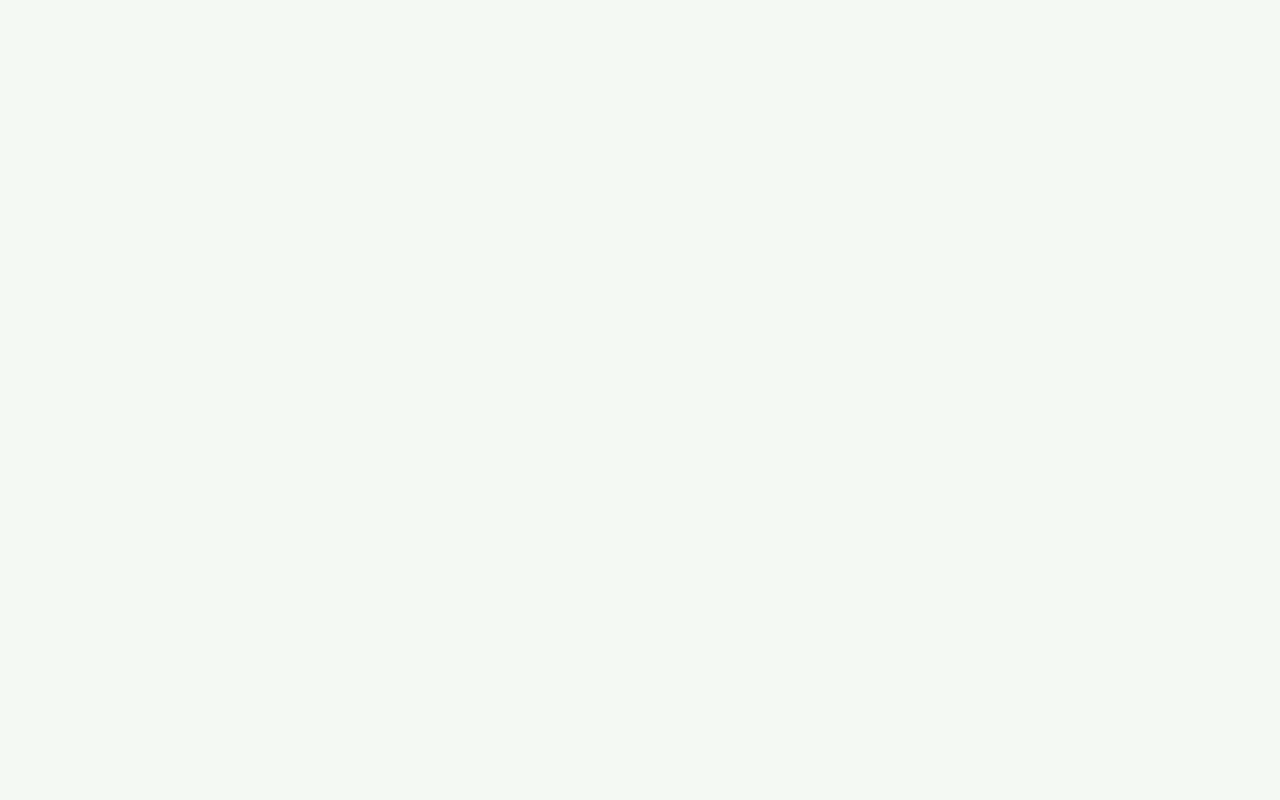
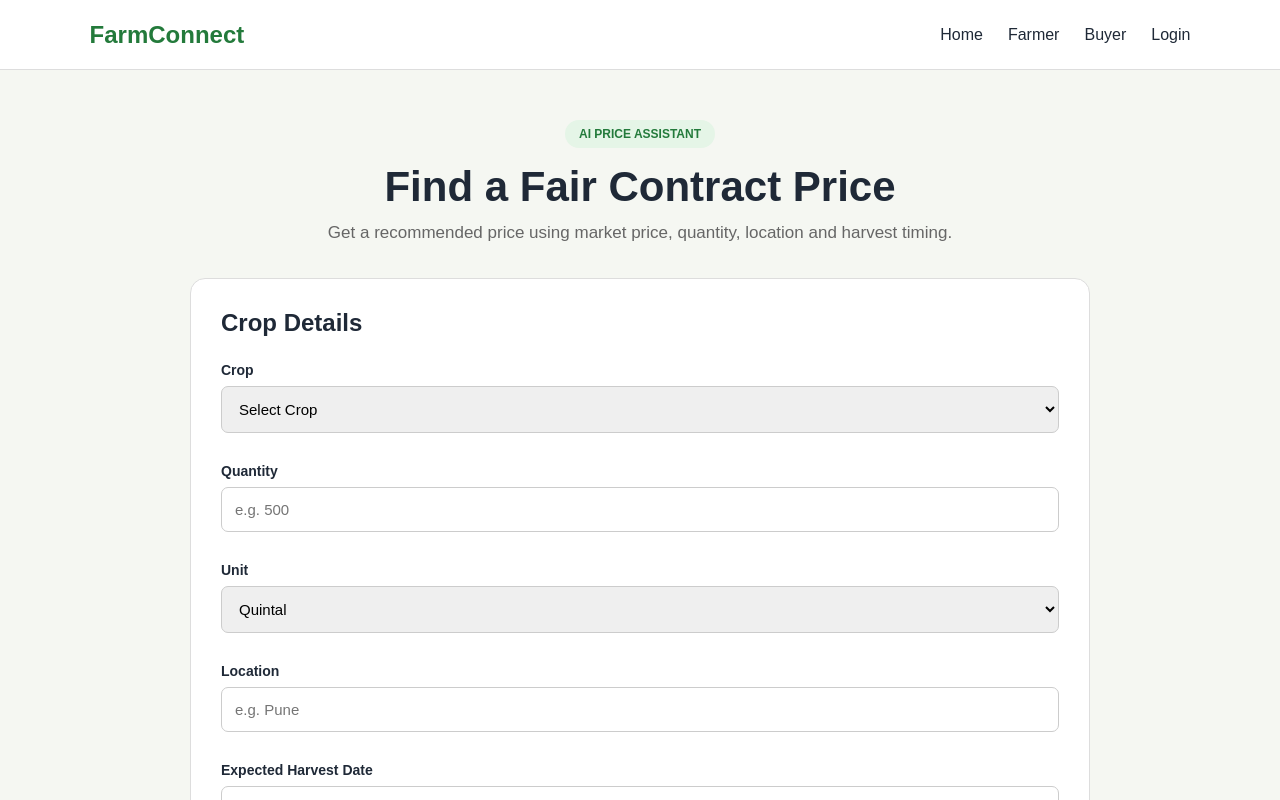
Before and after one commit to kavyaarora1706/AD_project, a React (Vite) app: page /fair-price in a window 1280 px wide. Before the commit this address had no page. Shown: the top 800 px of the page. Built offline with nearby package versions, Linux system fonts and the light colour scheme.

Commit message:
added AI fair price recommendation

```diff
--- a/src/App.jsx
+++ b/src/App.jsx
@@ -13,6 +13,7 @@ import BuyerDashboard from "./pages/buyer/BuyerDashboard";
 import BrowseCrops from "./pages/buyer/BrowseCrops";
 import DeliveryTracking from "./pages/DeliveryTracking";
 import PaymentTracking from "./pages/PaymentTracking";
+import FairPrice from "./pages/FairPrice";
 
 function App() {
   return (
@@ -67,6 +68,11 @@ function App() {
           element={<PaymentTracking />}
         />
 
+        <Route
+          path="/fair-price"
+          element={<FairPrice />}
+        />
+
       </Routes>
     </BrowserRouter>
   );
--- a/src/index.css
+++ b/src/index.css
@@ -549,3 +549,174 @@ select {
 		gap: 15px;
 	}
 }
+
+.fair-price-page {
+	min-height: 100vh;
+	padding: 50px 8%;
+	background: #f5f7f2;
+}
+
+.fair-price-container {
+	max-width: 900px;
+	margin: auto;
+}
+
+.fair-price-intro {
+	text-align: center;
+	margin-bottom: 35px;
+}
+
+.ai-badge {
+	display: inline-block;
+	background: #e5f5e7;
+	color: #237a3b;
+	padding: 7px 14px;
+	border-radius: 20px;
+	font-size: 12px;
+	font-weight: bold;
+	margin-bottom: 15px;
+}
+
+.fair-price-intro h1 {
+	font-size: 42px;
+	margin-bottom: 12px;
+}
+
+.fair-price-intro p {
+	color: #666;
+	font-size: 17px;
+}
+
+.fair-price-card {
+	background: white;
+	padding: 30px;
+	border-radius: 15px;
+	border: 1px solid #ddd;
+	margin-bottom: 30px;
+}
+
+.fair-price-card h2 {
+	margin-bottom: 25px;
+}
+
+.fair-price-card label {
+	display: block;
+	font-size: 14px;
+	font-weight: bold;
+	margin-top: 12px;
+}
+
+.fair-price-card button {
+	width: 100%;
+	margin-top: 10px;
+}
+
+.price-result {
+	background: white;
+	padding: 30px;
+	border-radius: 15px;
+	border: 1px solid #ddd;
+}
+
+.result-heading {
+	display: flex;
+	justify-content: space-between;
+	align-items: center;
+	margin-bottom: 25px;
+}
+
+.result-heading span {
+	color: #237a3b;
+	font-size: 13px;
+	font-weight: bold;
+}
+
+.recommended-price {
+	text-align: center;
+	background: #eaf5e5;
+	padding: 30px;
+	border-radius: 12px;
+}
+
+.recommended-price p {
+	margin-bottom: 10px;
+}
+
+.recommended-price h1 {
+	font-size: 42px;
+	color: #237a3b;
+}
+
+.recommended-price h1 span {
+	font-size: 16px;
+	color: #555;
+}
+
+.price-range {
+	display: grid;
+	grid-template-columns: repeat(3, 1fr);
+	gap: 15px;
+	margin: 25px 0;
+}
+
+.price-range div {
+	background: #f5f7f2;
+	padding: 20px;
+	border-radius: 10px;
+	text-align: center;
+}
+
+.price-range span {
+	display: block;
+	color: #777;
+	font-size: 13px;
+	margin-bottom: 8px;
+}
+
+.price-range strong {
+	font-size: 20px;
+}
+
+.price-explanation {
+	border-top: 1px solid #ddd;
+	padding-top: 25px;
+}
+
+.price-explanation h3 {
+	margin-bottom: 10px;
+}
+
+.price-explanation p {
+	color: #666;
+	line-height: 1.6;
+}
+
+.price-explanation ul {
+	margin-top: 15px;
+	padding-left: 20px;
+}
+
+.price-explanation li {
+	margin: 8px 0;
+}
+
+.use-price-btn {
+	margin-top: 25px;
+	width: 100%;
+}
+
+@media (max-width: 700px) {
+	.fair-price-intro h1 {
+		font-size: 32px;
+	}
+
+	.price-range {
+		grid-template-columns: 1fr;
+	}
+
+	.result-heading {
+		flex-direction: column;
+		align-items: flex-start;
+		gap: 10px;
+	}
+}
--- /dev/null
+++ b/src/pages/FairPrice.jsx
@@ -0,0 +1,227 @@
+import { useState } from "react";
+import Navbar from "../components/Navbar";
+
+function FairPrice() {
+  const [form, setForm] = useState({
+    crop: "",
+    quantity: "",
+    unit: "quintal",
+    location: "",
+    harvestDate: "",
+    marketPrice: ""
+  });
+
+  const [result, setResult] = useState(null);
+
+  function handleChange(e) {
+    setForm({
+      ...form,
+      [e.target.name]: e.target.value
+    });
+  }
+
+  function calculatePrice(e) {
+    e.preventDefault();
+
+    const marketPrice = Number(form.marketPrice);
+    const quantity = Number(form.quantity);
+
+    if (!marketPrice || !quantity) {
+      alert("Please enter valid price and quantity.");
+      return;
+    }
+
+    let adjustment = 0;
+    let reason = [];
+
+    if (quantity >= 100) {
+      adjustment += 0.03;
+      reason.push("large quantity");
+    }
+
+    if (form.location.toLowerCase().includes("pune")) {
+      adjustment += 0.02;
+      reason.push("local market demand");
+    }
+
+    if (form.harvestDate) {
+      const harvest = new Date(form.harvestDate);
+      const today = new Date();
+      const days = (harvest - today) / (1000 * 60 * 60 * 24);
+
+      if (days > 60) {
+        adjustment += 0.04;
+        reason.push("future harvest availability");
+      }
+    }
+
+    const recommendedPrice = marketPrice * (1 + adjustment);
+    const lowerPrice = recommendedPrice * 0.95;
+    const upperPrice = recommendedPrice * 1.05;
+
+    setResult({
+      recommended: Math.round(recommendedPrice),
+      lower: Math.round(lowerPrice),
+      upper: Math.round(upperPrice),
+      reason
+    });
+  }
+
+  return (
+    <>
+      <Navbar />
+
+      <div className="fair-price-page">
+        <div className="fair-price-container">
+          <div className="fair-price-intro">
+            <span className="ai-badge">AI PRICE ASSISTANT</span>
+            <h1>Find a Fair Contract Price</h1>
+            <p>
+              Get a recommended price using market price,
+              quantity, location and harvest timing.
+            </p>
+          </div>
+
+          <form className="fair-price-card" onSubmit={calculatePrice}>
+            <h2>Crop Details</h2>
+
+            <label>Crop</label>
+            <select name="crop" value={form.crop} onChange={handleChange} required>
+              <option value="">Select Crop</option>
+              <option value="Wheat">Wheat</option>
+              <option value="Rice">Rice</option>
+              <option value="Cotton">Cotton</option>
+              <option value="Soybean">Soybean</option>
+              <option value="Maize">Maize</option>
+              <option value="Sugarcane">Sugarcane</option>
+              <option value="Tomato">Tomato</option>
+              <option value="Onion">Onion</option>
+            </select>
+
+            <label>Quantity</label>
+            <input
+              type="number"
+              name="quantity"
+              placeholder="e.g. 500"
+              value={form.quantity}
+              onChange={handleChange}
+              required
+            />
+
+            <label>Unit</label>
+            <select name="unit" value={form.unit} onChange={handleChange}>
+              <option value="kg">Kg</option>
+              <option value="quintal">Quintal</option>
+              <option value="ton">Ton</option>
+            </select>
+
+            <label>Location</label>
+            <input
+              type="text"
+              name="location"
+              placeholder="e.g. Pune"
+              value={form.location}
+              onChange={handleChange}
+              required
+            />
+
+            <label>Expected Harvest Date</label>
+            <input
+              type="date"
+              name="harvestDate"
+              value={form.harvestDate}
+              onChange={handleChange}
+              required
+            />
+
+            <label>Current Market Price</label>
+            <input
+              type="number"
+              name="marketPrice"
+              placeholder="₹ per unit"
+              value={form.marketPrice}
+              onChange={handleChange}
+              required
+            />
+
+            <button type="submit">Calculate Fair Price</button>
+          </form>
+
+          {result && (
+            <div className="price-result">
+              <div className="result-heading">
+                <span>AI Recommendation</span>
+                <h2>{form.crop}</h2>
+              </div>
+
+              <div className="recommended-price">
+                <p>Recommended Contract Price</p>
+                <h1>
+                  ₹{result.recommended}
+                  <span>/{form.unit}</span>
+                </h1>
+              </div>
+
+              <div className="price-range">
+                <div>
+                  <span>Minimum</span>
+                  <strong>₹{result.lower}</strong>
+                </div>
+                <div>
+                  <span>Recommended</span>
+                  <strong>₹{result.recommended}</strong>
+                </div>
+                <div>
+                  <span>Maximum</span>
+                  <strong>₹{result.upper}</strong>
+                </div>
+              </div>
+
+              <div className="price-explanation">
+                <h3>Why this price?</h3>
+                <p>
+                  The recommendation starts from the current
+                  market price and adjusts it based on the
+                  available crop information.
+                </p>
+
+                {result.reason.length > 0 ? (
+                  <ul>
+                    {result.reason.map((item, index) => (
+                      <li key={index}>{item}</li>
+                    ))}
+                  </ul>
+                ) : (
+                  <p>
+                    The recommendation is based mainly on
+                    the current market price.
+                  </p>
+                )}
+              </div>
+
+              <button
+                className="use-price-btn"
+                onClick={() => {
+                  localStorage.setItem(
+                    "recommendedPrice",
+                    JSON.stringify({
+                      crop: form.crop,
+                      price: result.recommended,
+                      unit: form.unit
+                    })
+                  );
+
+                  alert("Recommended price saved!");
+                }}
+              >
+                Use This Price
+              </button>
+            </div>
+          )}
+        </div>
+      </div>
+    </>
+  );
+}
+
+export default FairPrice;
--- a/src/pages/farmer/FarmerDashboard.jsx
+++ b/src/pages/farmer/FarmerDashboard.jsx
@@ -82,6 +82,13 @@ function FarmerDashboard() {
             Payment Tracking
           </Link>
 
+          <Link
+            to="/fair-price"
+            className="btn"
+          >
+            AI Fair Price
+          </Link>
+
         </div>
 
       </div>
```
